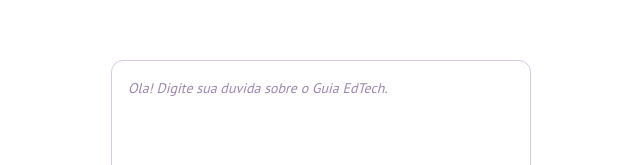
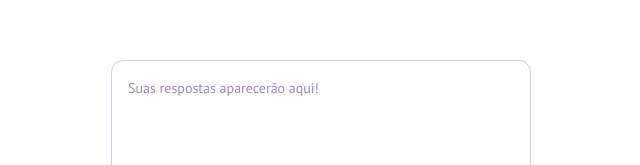
Before and after one commit to eliaslascoski-afk/edtech-chatbot-gemini, a Next.js app: page / in a window 1280 px wide. Shown: the part 130-295 px from the top of the page, without its empty margins (319-959 px from the left). Built offline with nearby package versions, Linux system fonts and the light colour scheme.

Commit message:
ui: texto placeholder corrigido, sem italico, duvida acentuada

```diff
--- a/pages/index.js
+++ b/pages/index.js
@@ -59,7 +59,7 @@ export default function Home() {
       <div style={s.box}>
         <div ref={messagesRef} style={s.messages}>
           {messages.length === 0 && !loading && (
-            <div style={s.placeholder}>Ola! Digite sua duvida sobre o Guia EdTech.</div>
+            <div style={s.placeholder}>Suas respostas aparecerão aqui!</div>
           )}
           {messages.map((msg, i) => (
             <div
@@ -88,7 +88,7 @@ export default function Home() {
             value={input}
             onChange={(e) => setInput(e.target.value)}
             onKeyDown={handleKey}
-            placeholder="Digite sua duvida sobre o Guia EdTech..."
+            placeholder="Digite sua dúvida sobre o Guia EdTech..."
             disabled={loading}
           />
           <button
@@ -139,7 +139,7 @@ const s = {
   placeholder: {
     color: '#9e87aa',
     fontSize: '14px',
-    fontStyle: 'italic',
+    fontStyle: 'normal',
     alignSelf: 'flex-start',
     padding: '4px 2px',
   },
```
